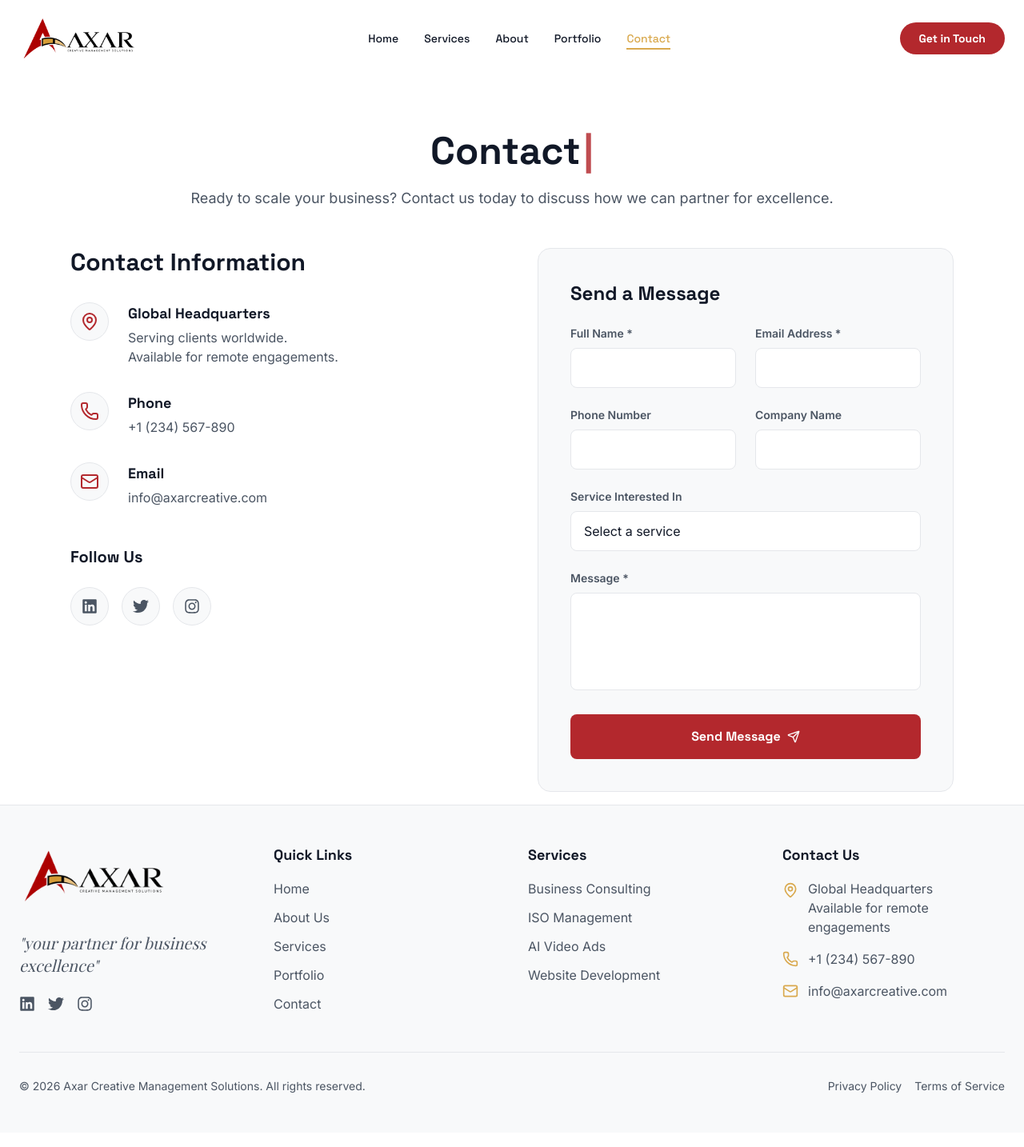
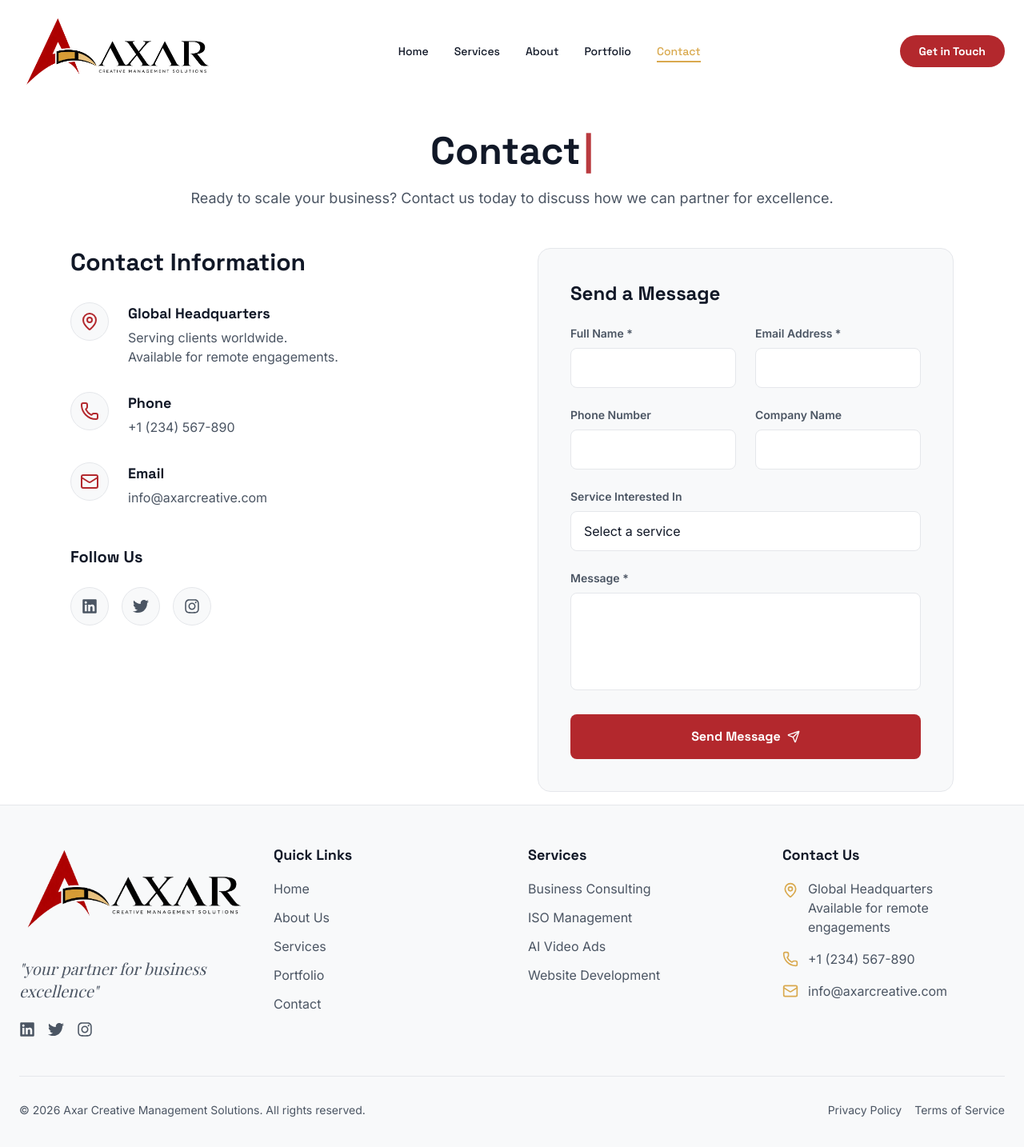
Before and after one commit to DigitechHarsh/axarcreativemanagementsolutions, a Next.js app in the folder frontend/: page /contact in a window 1280 px wide. Shown: the top 1434 px of the page at 80% size. Built offline with nearby package versions, Linux system fonts and the light colour scheme; a web font is replaced by a local one.

Commit message:
Make logo larger in header and footer

```diff
--- a/frontend/components/Footer.tsx
+++ b/frontend/components/Footer.tsx
@@ -17,9 +17,9 @@ export default function Footer() {
               <Image
                 src="/logo.png"
                 alt="Axar Creative Management Solutions"
-                width={300}
-                height={100}
-                className="object-contain h-16 md:h-20 w-auto"
+                width={400}
+                height={150}
+                className="object-contain h-20 md:h-28 w-auto scale-110 origin-left"
               />
             </Link>
             <p className="font-serif italic text-xl text-text-secondary">
--- a/frontend/components/Header.tsx
+++ b/frontend/components/Header.tsx
@@ -38,15 +38,15 @@ export default function Header() {
           : "bg-transparent border-transparent"
       }`}
     >
-      <div className="container mx-auto px-6 h-24 flex items-center justify-between">
+      <div className="container mx-auto px-6 h-24 md:h-32 flex items-center justify-between">
         {/* Logo */}
         <Link href="/" className="relative z-50 flex items-center">
           <Image
             src="/logo.png"
             alt="Axar Creative Management Solutions"
-            width={300}
-            height={100}
-            className="object-contain h-12 md:h-16 w-auto"
+            width={400}
+            height={150}
+            className="object-contain h-16 md:h-24 w-auto scale-110 origin-left"
             priority
           />
         </Link>
```
